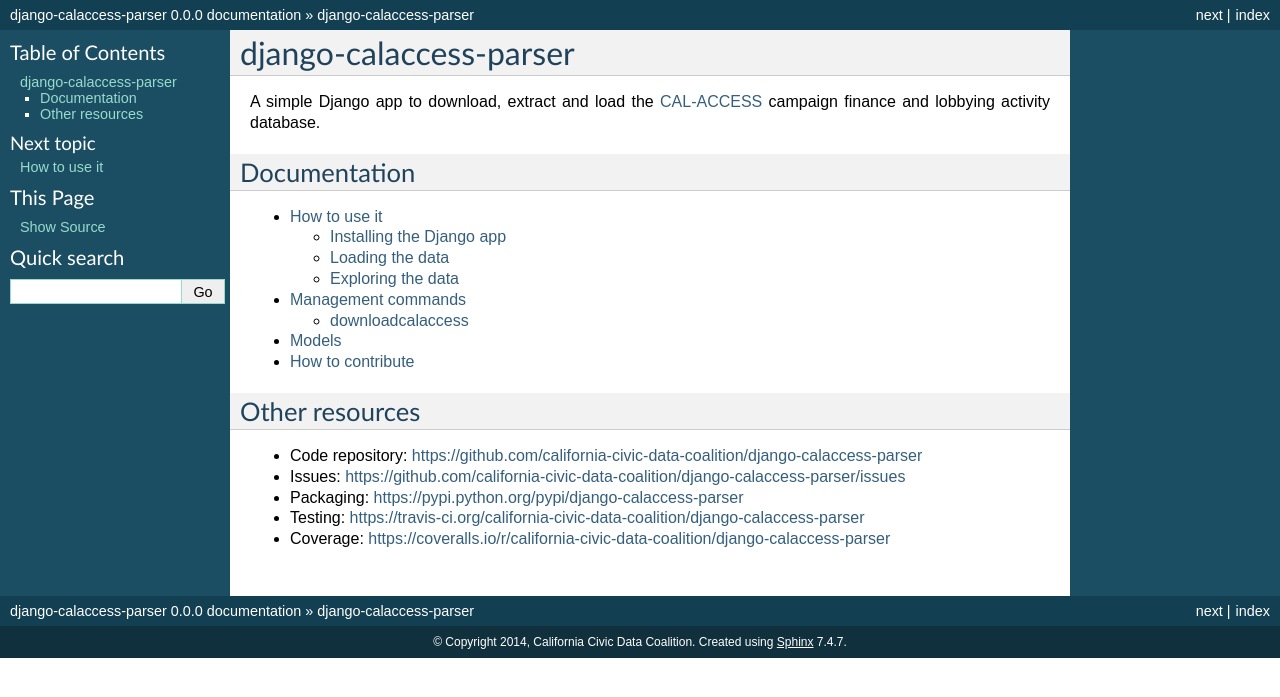
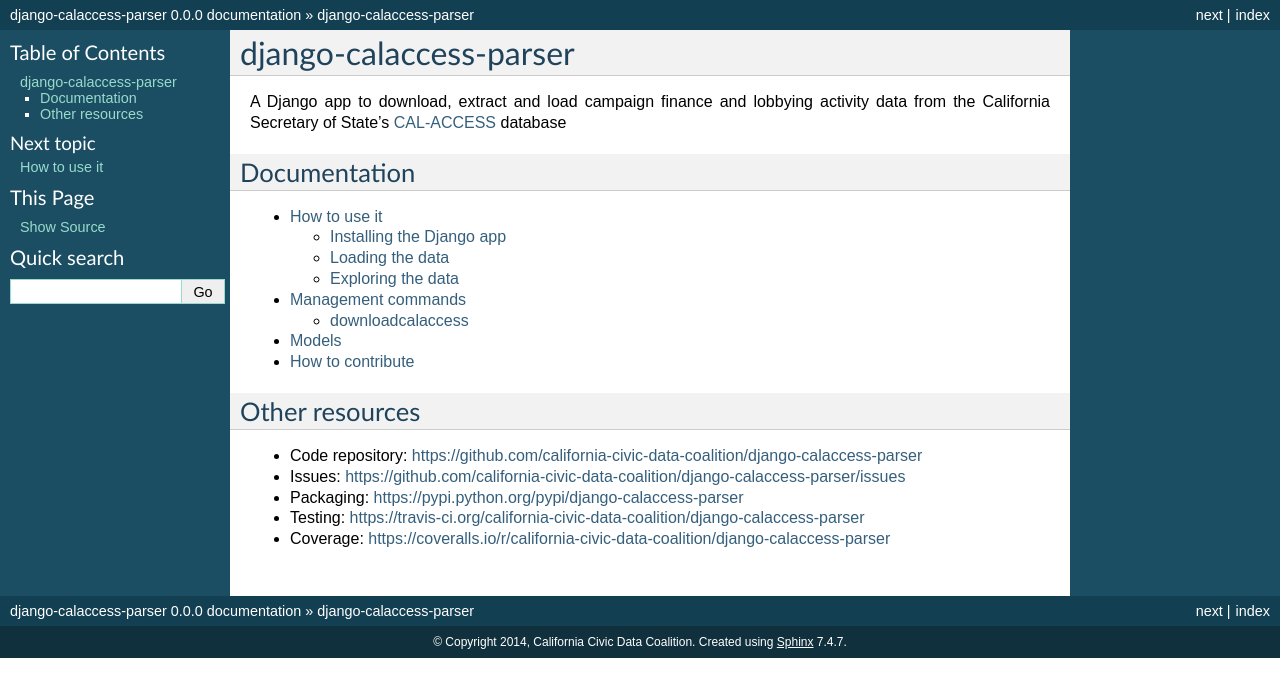
Before and after one commit to palewire/django-calaccess-raw-data, a Sphinx documentation site: the page built from docs/index.rst, in a window 1280 px wide. Shown: the top 697 px of the page. Built offline with Sphinx 7.4.7, drawn with Linux system fonts in a browser that asks for light colours.

Commit message:
Updated title string

```diff
--- a/docs/index.rst
+++ b/docs/index.rst
@@ -1,8 +1,7 @@
 django-calaccess-parser
 =======================
 
-A simple Django app to download, extract and load the
-`CAL-ACCESS <http://www.sos.ca.gov/prd/cal-access/>`_ campaign finance and lobbying activity database.
+A Django app to download, extract and load campaign finance and lobbying activity data from the California Secretary of State's `CAL-ACCESS <http://www.sos.ca.gov/prd/cal-access/>`_  database
 
 Documentation
 -------------
--- a/setup.py
+++ b/setup.py
@@ -38,8 +38,9 @@
     ],
     include_package_data=True,
     license='MIT',
-    description='A simple Django app to download, extract and load the \
-CAL-ACCESS campaign finance and lobbying activity database.',
+    description='A Django app to download, extract and load campaign \
+finance and lobbying activity data from the California \
+Secretary of State\'s CAL-ACCESS database',
     url='https://github.com/california-civic-data-coalition',
     author='California Civic Data Coalition',
     author_email='ben.welsh@latimes.com',
```
Also changed, not shown: README.md (+1 -1 lines).
